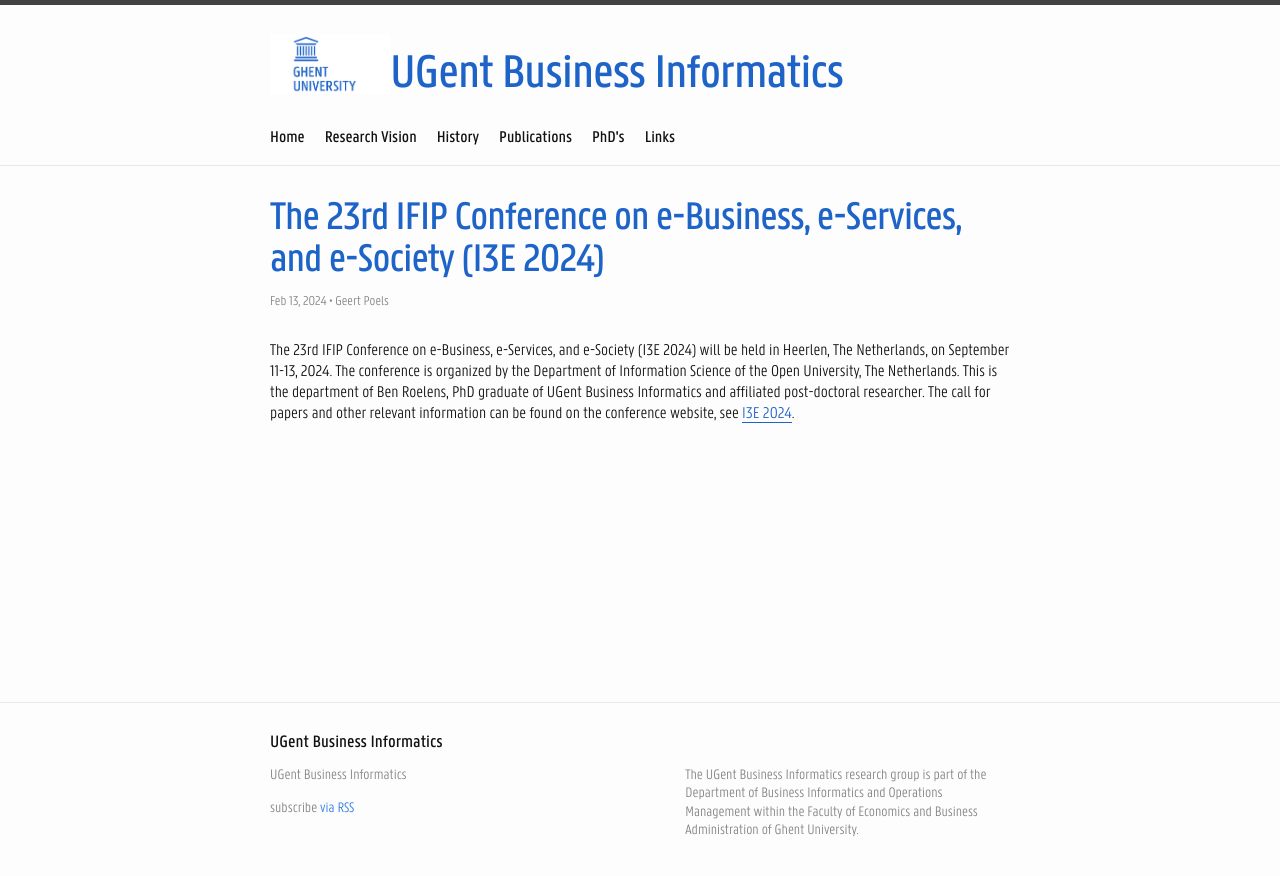
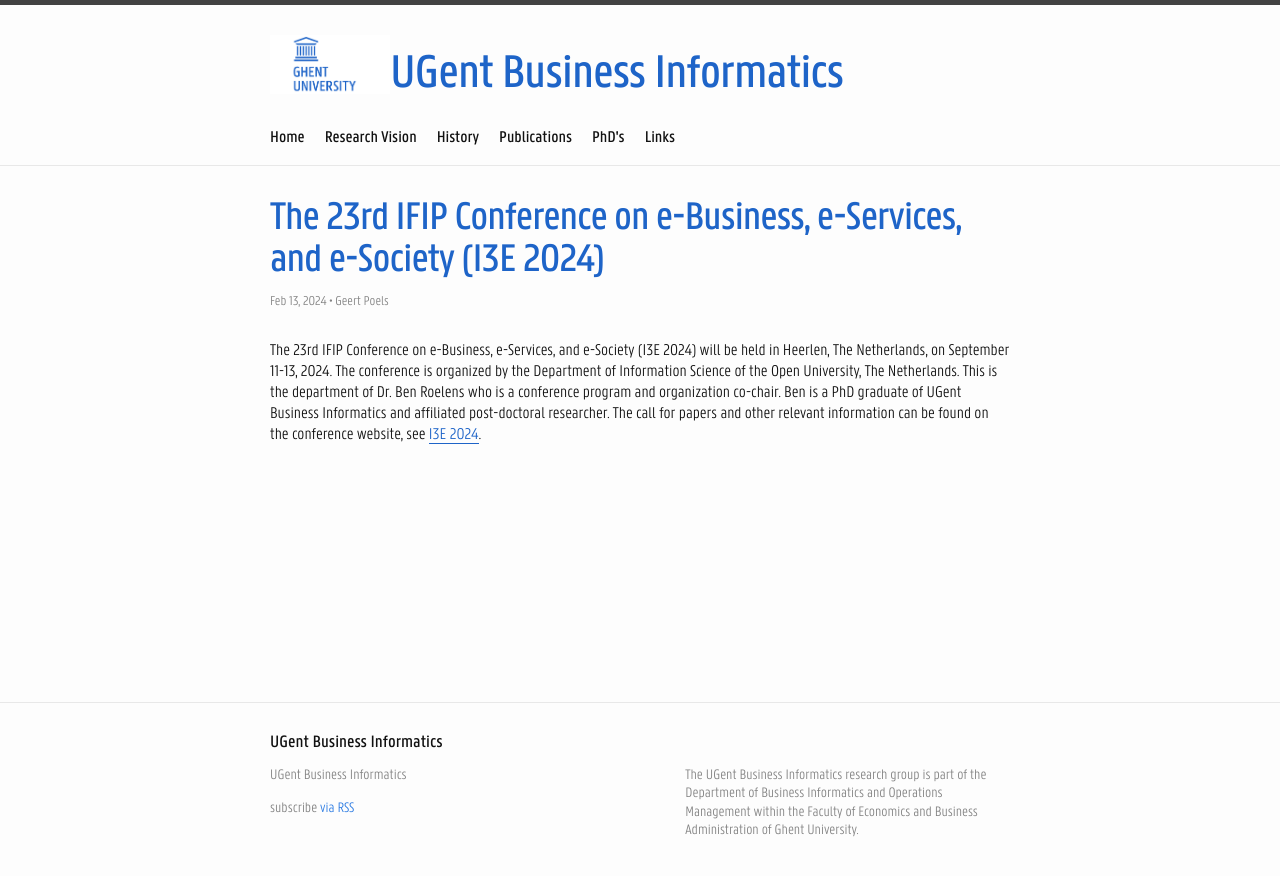
Before and after one commit to UGent-BusinessInformatics/ugent-businessinformatics.github.io, a Jekyll site: the page built from _posts/2024-02-13-i3e2024.markdown, in a window 1280 px wide. Shown: the top 876 px of the page. Built offline with Jekyll 4.4.1, drawn with Linux system fonts in a browser that asks for light colours.

Commit message:
Update 2024-02-13-i3e2024.markdown

```diff
--- a/_posts/2024-02-13-i3e2024.markdown
+++ b/_posts/2024-02-13-i3e2024.markdown
@@ -7,7 +7,7 @@
 layout: post
 ---
 
-The 23rd IFIP Conference on e-Business, e-Services, and e-Society (I3E 2024) will be held in Heerlen, The Netherlands, on September 11-13, 2024. The conference is organized by the Department of Information Science of the Open University, The Netherlands. This is the department of Ben Roelens, PhD graduate of UGent Business Informatics and affiliated post-doctoral researcher.
+The 23rd IFIP Conference on e-Business, e-Services, and e-Society (I3E 2024) will be held in Heerlen, The Netherlands, on September 11-13, 2024. The conference is organized by the Department of Information Science of the Open University, The Netherlands. This is the department of Dr. Ben Roelens who is a conference program and organization co-chair. Ben is a PhD graduate of UGent Business Informatics and affiliated post-doctoral researcher.
 The call for papers and other relevant information can be found on the conference website, see [I3E 2024](https://www.i3e2024.com).
 
 <!--more-->
```
